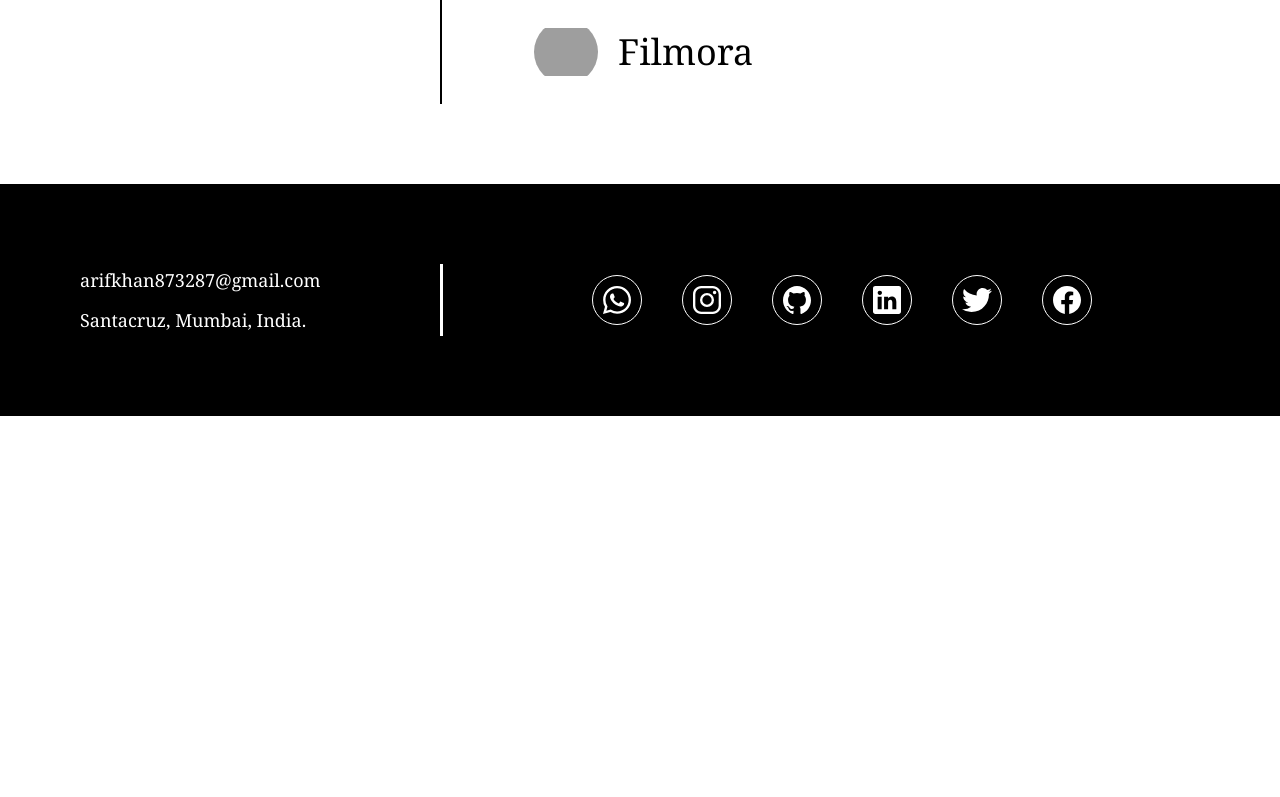
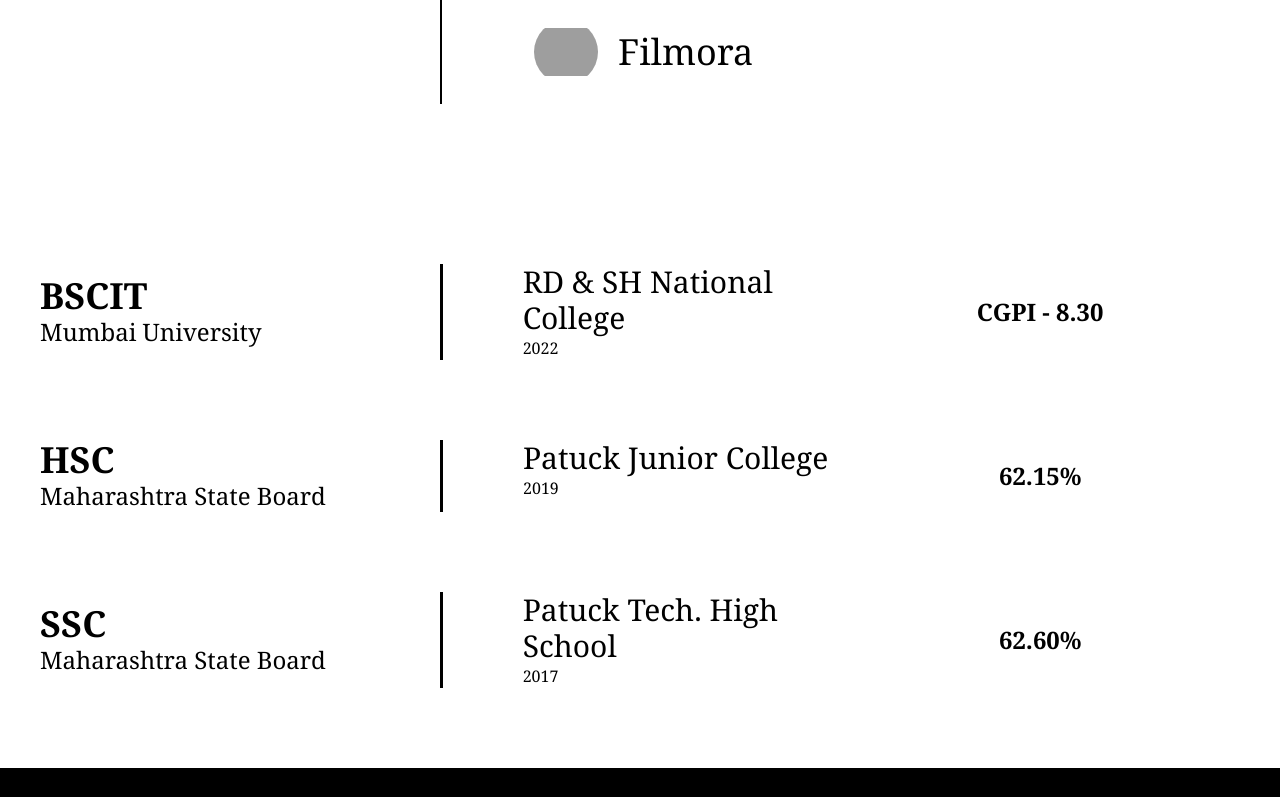
Before and after one commit to Arif-khan47/portfolio, a Next.js app: page / in a window 1280 px wide. Shown: the part 2000-2797 px from the top of the page. Before the commit the page ends 2416 px from the top, so only its background shows below. Built offline with nearby package versions, Linux system fonts and the light colour scheme; grey boxes are pictures that could not be loaded.

Commit message:
update education

```diff
--- /dev/null
+++ b/components/Education.jsx
@@ -0,0 +1,74 @@
+import React from 'react'
+
+const data = [
+    {
+        course: 'BSCIT',
+        board: 'Mumbai University',
+        istitude: 'RD & SH National College',
+        endYear: 2022,
+        score: 'CGPI - 8.30'
+
+    },
+    {
+        course: 'HSC',
+        board: 'Maharashtra State Board',
+        istitude: 'Patuck Junior College',
+        endYear: 2019,
+        score: '62.15%'
+
+    },
+    {
+        course: 'SSC',
+        board: 'Maharashtra State Board',
+        istitude: 'Patuck Tech. High School',
+        endYear: 2017,
+        score: '62.60%'
+
+    }
+
+]
+
+
+function Education() {
+    return (
+        <div className='' id='Education'>
+            <div className='py-10 mx-10'>
+                {
+                    data.map((item, index) => {
+                        return (
+                            <div key={index} className='py-10 grid grid-cols-1 lap:grid-cols-3'>
+                                <div className='col-span-1 my-auto text-black'>
+                                    <div className='text-4xl text-center lap:text-left font-semibold'>
+                                        {item.course}
+                                    </div>
+                                    <div className='text-2xl text-center lap:text-left'>
+                                        {item.board}
+                                    </div>
+                                </div>
+
+                                <div className='col-span-1 lap:flex'>
+                                    <div className='lap:h-full lap:w-[3px] h-[3px] my-5 lap:my-0 bg-black'></div>
+                                    <div data-aos="fade-right" className='lap:ml-20  text-black text-center lap:text-left'>
+                                        <div className='text-3xl'>
+                                            {item.istitude}
+                                        </div>
+                                        <div>
+                                            {item.endYear}
+                                        </div>
+                                    </div>
+                                </div>
+
+                                <div data-aos="zoom-in" className='col-span-1 text-2xl font-semibold text-black m-auto'>
+                                    {item.score}
+                                </div>
+
+                            </div>
+                        )
+                    })
+                }
+            </div>
+        </div>
+    )
+}
+
+export default Education
--- a/components/Header.jsx
+++ b/components/Header.jsx
@@ -10,7 +10,7 @@ function Header() {
     // { name: "Projects", link: "/" },//black
     // { name: "Experience", link: "/" },//white
     // { name: "achievement", link: "/" },//black
-    // { name: "Education", link: "/" },//white
+    // { name: "Education", link: "/Education" },//white
     { name: "Contact", link: "/#Contact" },
   ]
   const newTab = [
--- a/components/ScrollUp.jsx
+++ b/components/ScrollUp.jsx
@@ -29,7 +29,7 @@ export default function ScrollToTop() {
 
 
   return (
-    <div className="fixed bottom-3 right-3 cursor-pointer z-20">
+    <div className="fixed bottom-3 right-3 cursor-pointer z-20 hover:animate-pulse">
       {isVisible && (
         <div onClick={scrollToTop} className='bg-white hover:bg-other stroke-black border-black rounded-full h-16 w-16'>
           <div className="px-1 py-1 text-xl leading-5 px-auto">
--- a/pages/index.js
+++ b/pages/index.js
@@ -3,32 +3,39 @@ import Layout from "../components/Layout"
 import About from "../components/About"
 import Skills from "../components/Skills"
 import Contact from "../components/Contact"
+import Education from "../components/Education"
 
 
 export default function Home() {
   return (
     <div>
       <Layout hideHeader={true}>
-         <div className="bg-white">
+        <div className="bg-white">
           <div className="container m-auto">
             <Hero />
           </div>
         </div>
         <div className="bg-black">
           <div className="container m-auto">
-            <About/>
+            <About />
           </div>
         </div>
         <div className="bg-white">
           <div className="container m-auto">
-            <Skills/>
+            <Skills />
+          </div>
+        </div>
+        <div className="bg-white">
+          <div className="container m-auto">
+            <Education />
           </div>
         </div>
         <div className="bg-black">
           <div className="container m-auto">
-            <Contact/>
+            <Contact />
           </div>
         </div>
+
 
       </Layout>
     </div>
```
